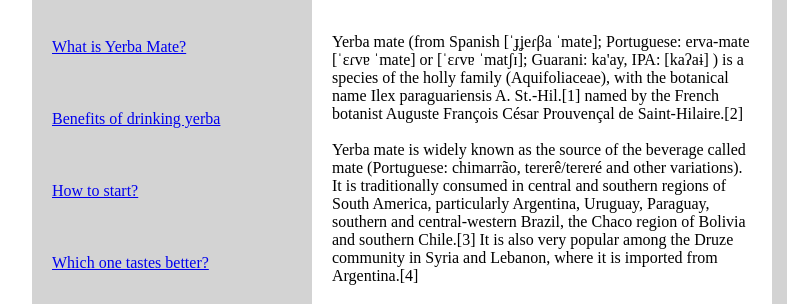
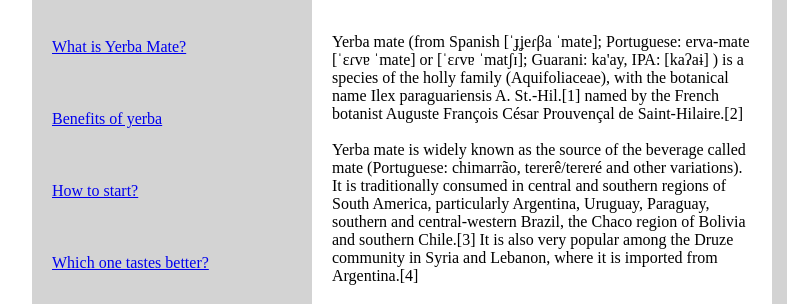
Before and after one commit to zwados/GeniusToBe, a plain HTML site: page index.html in a window 1280 px wide. Shown: the part 238-542 px from the top of the page, 108-895 px from the left. Drawn offline with Linux system fonts and the light colour scheme.

```diff
--- a/index.html
+++ b/index.html
@@ -74,7 +74,7 @@
 <br/><br/><br/><br/>
 <a href="https://en.wikipedia.org/wiki/Yerba_mate" target="_blank">What is Yerba Mate?</a>
 <br/><br/><br/><br/>
-<a href="https://en.wikipedia.org/wiki/Yerba_mate" target="_blank">Benefits of drinking yerba</a>
+<a href="https://en.wikipedia.org/wiki/Yerba_mate" target="_blank">Benefits of yerba</a>
 <br/><br/><br/><br/>
 <a href="https://en.wikipedia.org/wiki/Yerba_mate" target="_blank">How to start?</a>
 <br/><br/><br/><br/>
```
